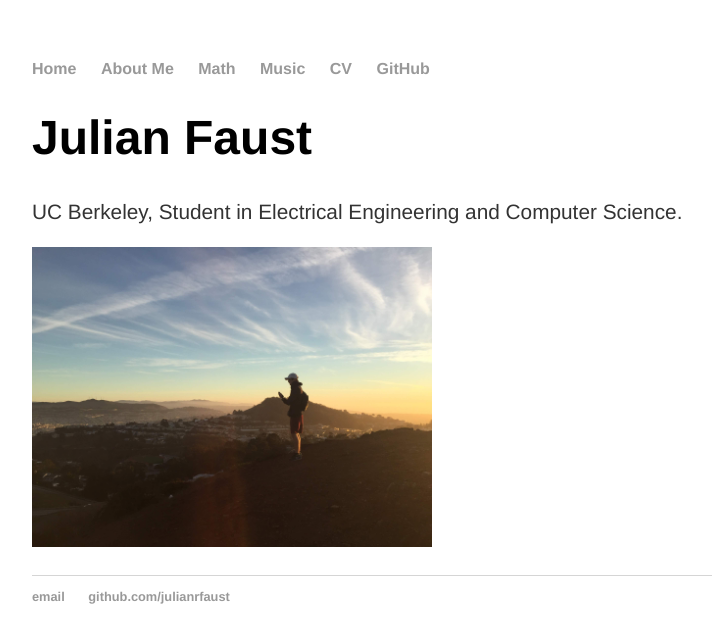
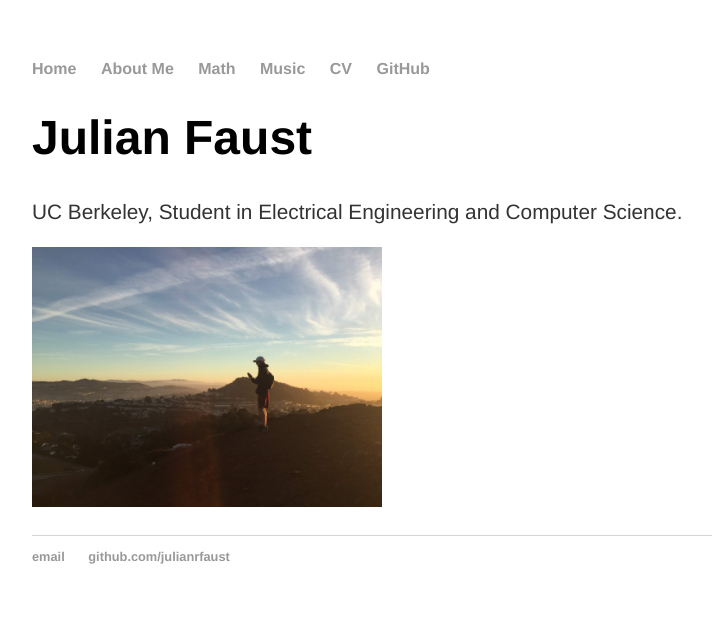
Before and after one commit to julianrfaust/julianrfaust.github.io, a Jekyll site: the page built from index.html, in a window 1280 px wide. Shown: the top 643 px of the page, without its empty margins (160-872 px from the left). Built offline with Jekyll 4.4.1, drawn with Linux system fonts in a browser that asks for light colours.

Commit message:
Update index.html

```diff
--- a/index.html
+++ b/index.html
@@ -5,5 +5,5 @@
 <div class="blurb">
 	<h1>Julian Faust</h1>
 	<p>UC Berkeley, Student in Electrical Engineering and Computer Science.<p>
-	<img src="images/IMG_0869.JPG" alt="photo" style="width:400px;height:300px;" class="inline"/>
+	<img src="images/IMG_0869.JPG" alt="photo" style="width:350px;height:260px;" class="inline"/>
 </div><!-- /.blurb -->
```
